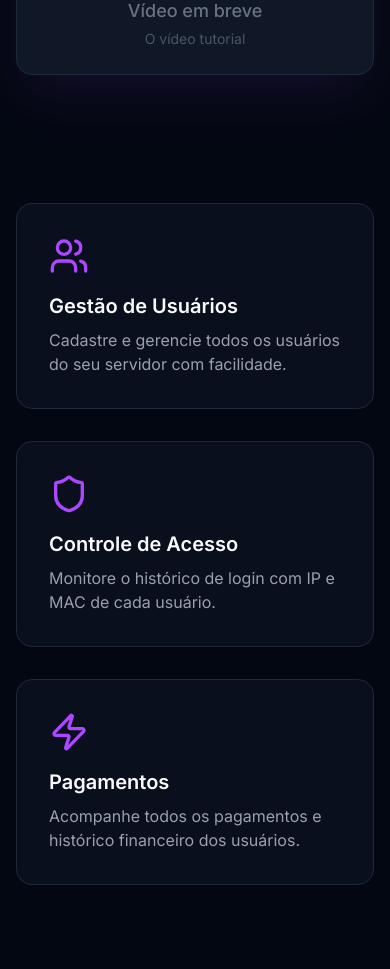
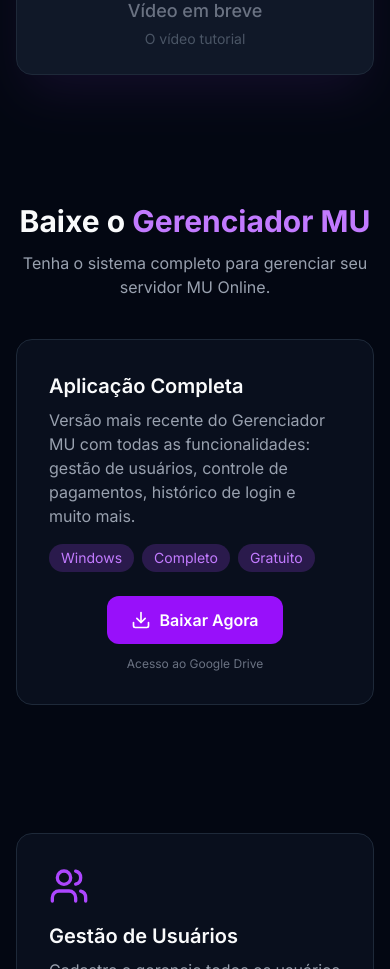
Before and after one commit to AutomatosData/gerenciadormu, a Next.js app: page / in a window 390 px wide. Shown: the part 860-1829 px from the top of the page. Built offline with nearby package versions, Linux system fonts and the light colour scheme.

Commit message:
Add download button to homepage
- Added download section with Google Drive link
- Styled download card with features badges
- Added Download icon import
- Responsive design for mobile and desktop

```diff
--- a/src/app/page.tsx
+++ b/src/app/page.tsx
@@ -1,7 +1,7 @@
 "use client";
 
 import { useAuth } from "@/context/AuthContext";
-import { Play, Shield, Users, Zap } from "lucide-react";
+import { Play, Shield, Users, Zap, Download } from "lucide-react";
 import Link from "next/link";
 
 export default function Home() {
@@ -85,6 +85,48 @@ export default function Home() {
         </div>
       </section>
 
+      {/* Download Section */}
+      <section className="max-w-5xl mx-auto px-4 sm:px-6 lg:px-8 py-16">
+        <div className="text-center mb-10">
+          <h2 className="text-3xl font-bold">
+            Baixe o <span className="text-purple-400">Gerenciador MU</span>
+          </h2>
+          <p className="mt-3 text-gray-400">
+            Tenha o sistema completo para gerenciar seu servidor MU Online.
+          </p>
+        </div>
+        <div className="bg-gray-900/50 border border-gray-800 rounded-2xl p-8 hover:border-purple-500/50 transition-colors">
+          <div className="flex flex-col md:flex-row items-center justify-between gap-6">
+            <div className="flex-1">
+              <h3 className="text-xl font-semibold mb-2">Aplicação Completa</h3>
+              <p className="text-gray-400 mb-4">
+                Versão mais recente do Gerenciador MU com todas as funcionalidades:
+                gestão de usuários, controle de pagamentos, histórico de login e muito mais.
+              </p>
+              <div className="flex flex-wrap gap-2 text-sm">
+                <span className="bg-purple-500/20 text-purple-400 px-3 py-1 rounded-full">Windows</span>
+                <span className="bg-purple-500/20 text-purple-400 px-3 py-1 rounded-full">Completo</span>
+                <span className="bg-purple-500/20 text-purple-400 px-3 py-1 rounded-full">Gratuito</span>
+              </div>
+            </div>
+            <div className="flex flex-col gap-3">
+              <a
+                href="https://drive.google.com/drive/folders/1aX_HTzw2UcFGkcwZB-XGVNsr3w23QIsb"
+                target="_blank"
+                rel="noopener noreferrer"
+                className="bg-purple-600 hover:bg-purple-700 text-white px-6 py-3 rounded-xl font-semibold transition-colors flex items-center gap-2"
+              >
+                <Download className="w-5 h-5" />
+                Baixar Agora
+              </a>
+              <p className="text-xs text-gray-500 text-center">
+                Acesso ao Google Drive
+              </p>
+            </div>
+          </div>
+        </div>
+      </section>
+
       {/* Features */}
       <section className="max-w-7xl mx-auto px-4 sm:px-6 lg:px-8 py-16">
         <div className="grid grid-cols-1 md:grid-cols-3 gap-8">
```
